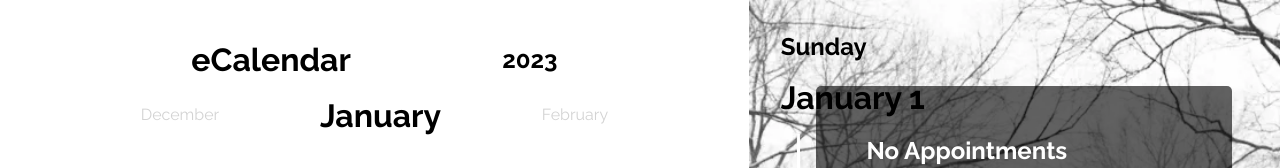
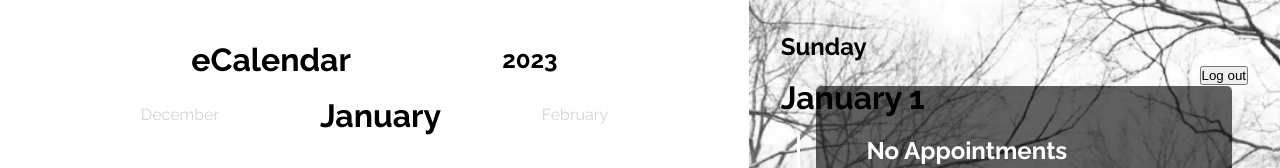
Before and after one commit to sherlineau/eCalendar-MERN, a React (Create React App) app in the folder client/: page /dashboard in a window 1280 px wide. Shown: the top 168 px of the page. Built offline with nearby package versions, Linux system fonts and the light colour scheme; no server answers; the HTML template or start-up script is replaced by a standard one; a web font is replaced by a local one.

Commit message:
added logout button and fixed styling

```diff
--- a/client/src/components/AppointmentsHeader.jsx
+++ b/client/src/components/AppointmentsHeader.jsx
@@ -1,12 +1,16 @@
 import React from 'react'
+import LogooutButton from './LogooutButton'
 
 const AppointmentsHeader = (props) => {
   const { heading, weekDays, day } = props
 
   return (
     <div className='appointment-header'>
-      <h2>{weekDays[day.getDay()]}</h2>
-      <h1>{`${heading[day.getMonth()]} ${day.getDate()}`}</h1>
+      <div>
+        <h2>{weekDays[day.getDay()]}</h2>
+        <h1>{`${heading[day.getMonth()]} ${day.getDate()}`}</h1>
+      </div>
+      <LogooutButton />
     </div>
   )
 }
--- /dev/null
+++ b/client/src/components/LogooutButton.jsx
@@ -0,0 +1,20 @@
+import React from "react";
+import axios from "axios";
+import { useNavigate } from "react-router-dom";
+
+const LogooutButton = () => {
+  const navigate = useNavigate();
+
+  const logout = (e) => {
+    axios.post(`http://localhost:8000/api/logout`)
+      .then((res) => navigate("/"));
+  };
+
+  return (
+    <button className="btn btn-danger" onClick={(e) => logout()}>
+      Log out
+    </button>
+  );
+};
+
+export default LogooutButton;
--- a/client/src/index.css
+++ b/client/src/index.css
@@ -247,6 +247,7 @@ h2 {
 }
 
 .appointment-header {
+  display:flex;
   color: white black;
   justify-content: space-between;
   align-items: center;
```
